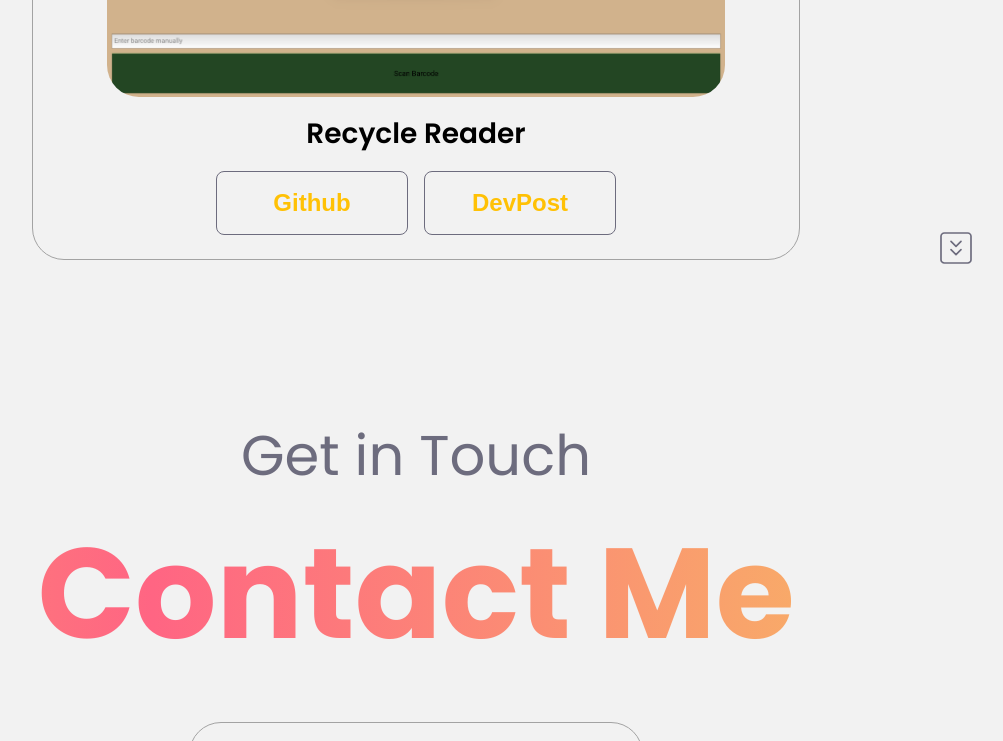
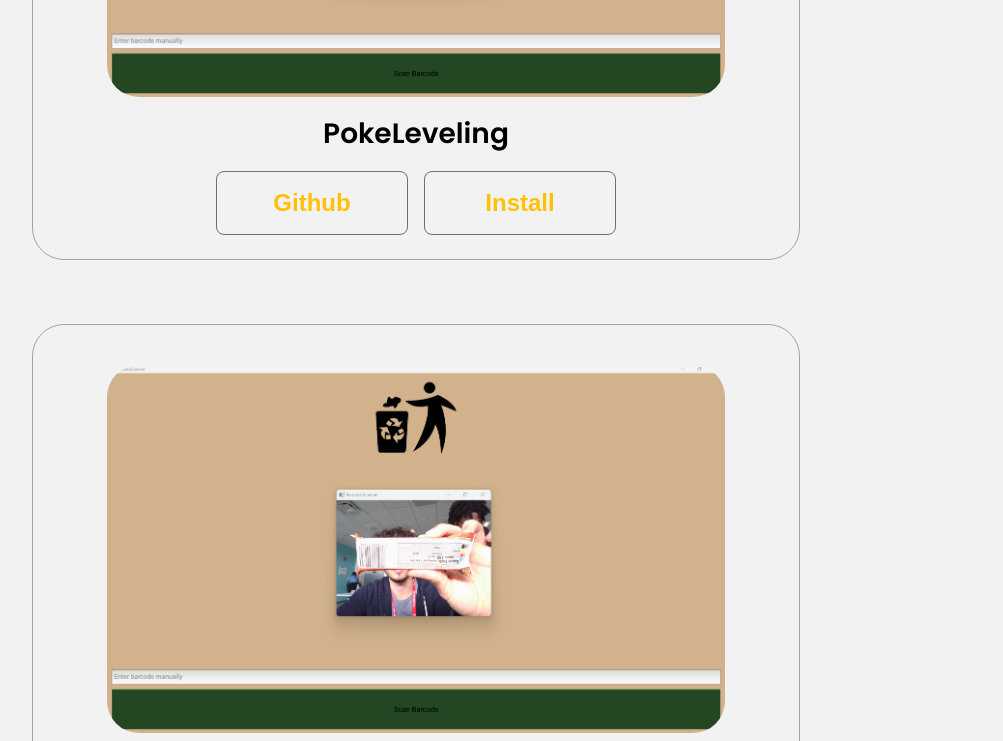
Before and after one commit to jbear05/PortfolioWebsite, a plain HTML site: page index.html in a window 1280 px wide. Shown: the part 3550-4291 px from the top of the page, without its empty margins (224-1227 px from the left). Drawn offline with Linux system fonts and the light colour scheme.

Commit message:
new project added to project section and added install button

```diff
--- a/index.html
+++ b/index.html
@@ -160,6 +160,20 @@
                         <div class="article-container">
                             <img src="./assets/recyclereader.png" alt="PROJECTIMG" class="project-img">
                         </div>
+                        <h2 class="experience-sub-title project-title">PokeLeveling</h2>
+                        <div class="btn-container">
+                            <button class="btn btn-color-2" onclick="location.href='https://github.com/jbear05/PokeLeveling.git'">
+                                Github
+                            </button>
+                            <button class="btn btn-color-2" onclick="location.href='https://github.com/jbear05/PokeLeveling/raw/refs/heads/main/PokeLeveling_Installer/PokeLeveling_Installer.exe'">
+                                Install
+                            </button>
+                        </div>
+                    </div>
+                    <div class="details-container color-container">
+                        <div class="article-container">
+                            <img src="./assets/recyclereader.png" alt="PROJECTIMG" class="project-img">
+                        </div>
                         <h2 class="experience-sub-title project-title">Recycle Reader</h2>
                         <div class="btn-container">
                             <button class="btn btn-color-2" onclick="location.href='https://github.com/jbear05/PlutoHacks2024.git'">
```
